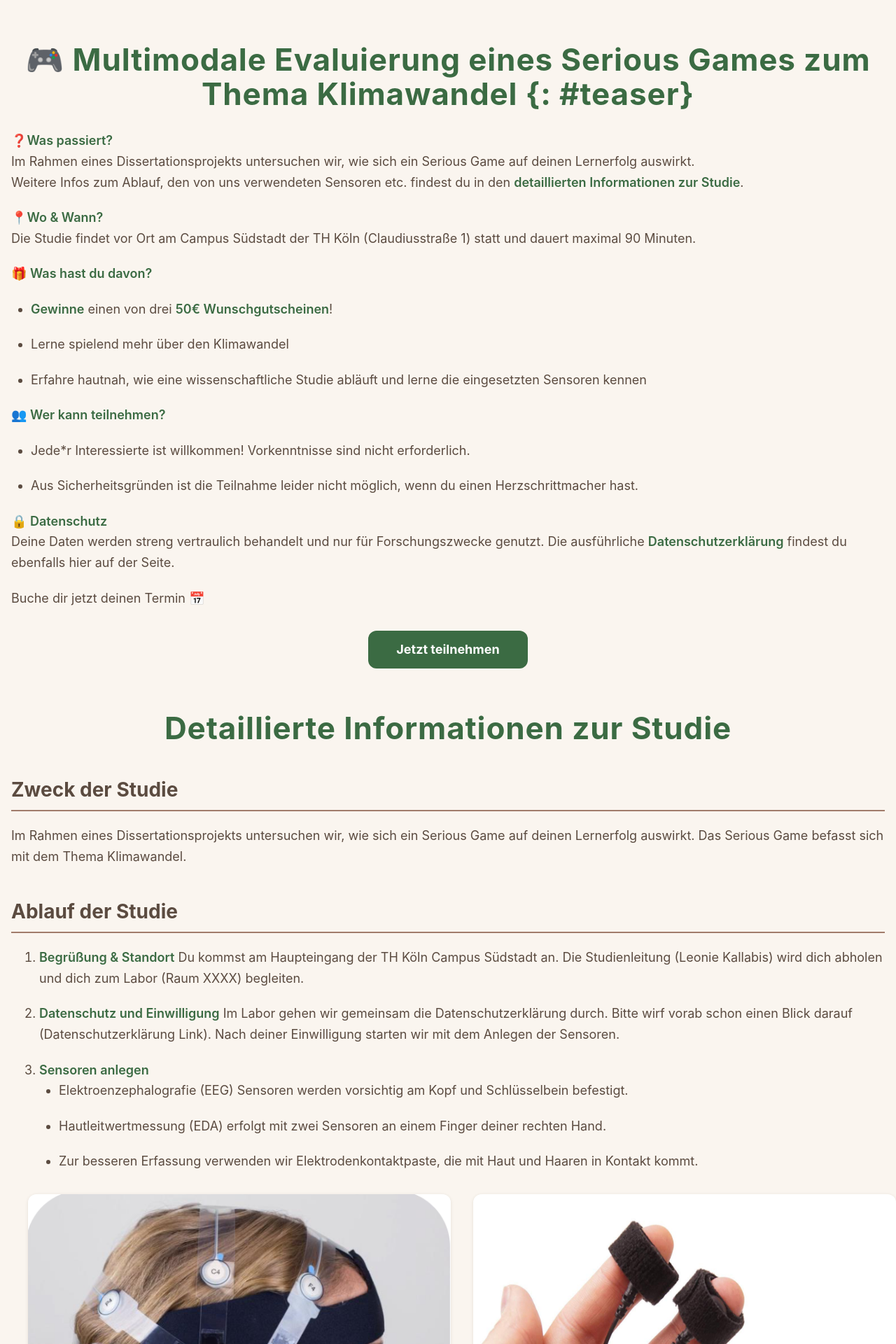
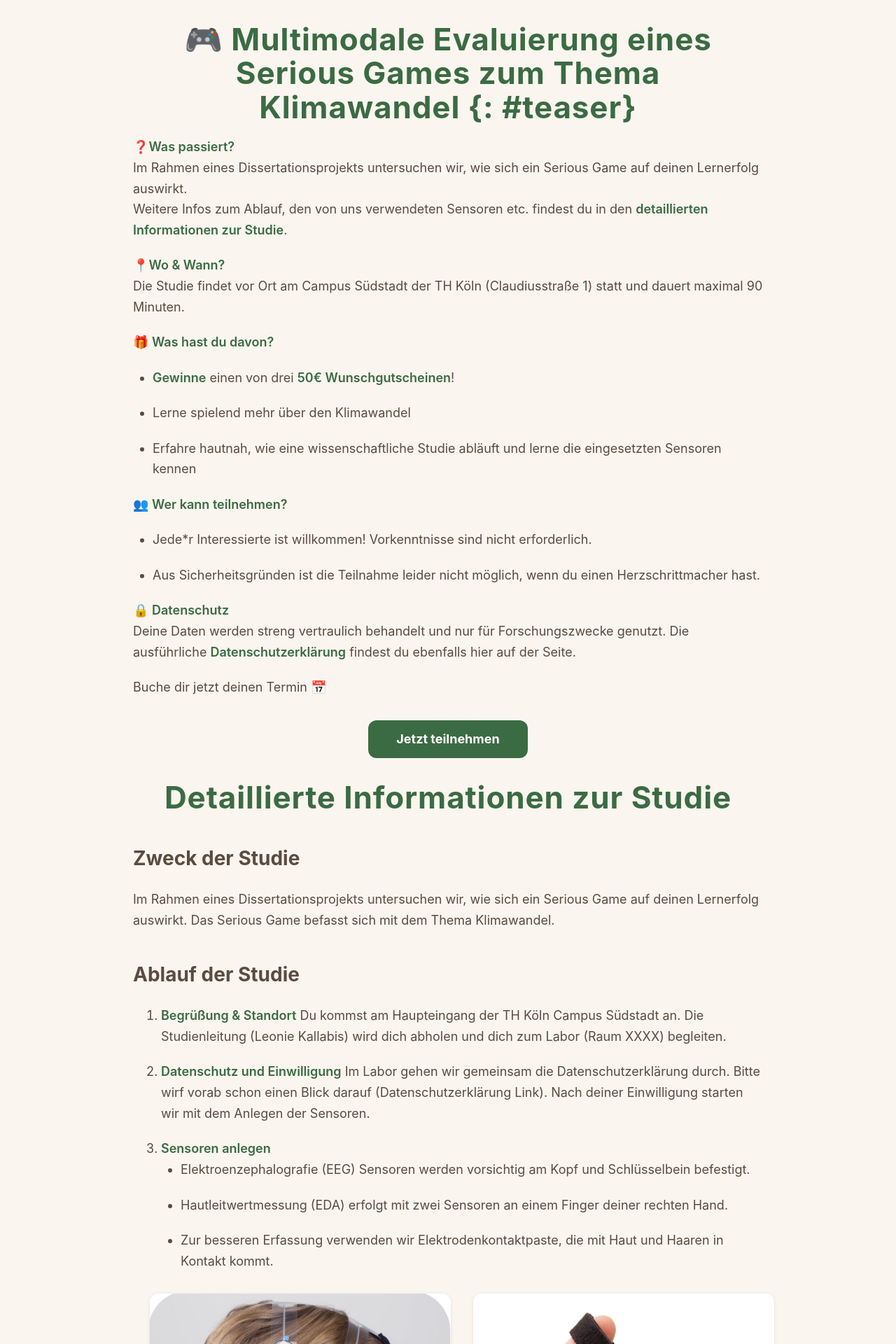
Before and after one commit to LeonieK/sg-study.github.io, a Jekyll site: the page built from index.md, in a window 1280 px wide. Shown: the top 1920 px of the page at 70% size. Built offline with Jekyll 4.4.1, drawn with Linux system fonts in a browser that asks for light colours.

Commit message:
Refactor CSS for body and heading styles
Updated body styles and modified heading styles for better readability.

```diff
--- a/assets/style.css
+++ b/assets/style.css
@@ -13,12 +13,17 @@
 body {
   font-family: 'Inter', -apple-system, BlinkMacSystemFont, "Segoe UI", Roboto, Helvetica, Arial, sans-serif;
   color: #3A3A3A;
-  background-color: #FAF5EF; /* sehr helles, warmes Sand */
+  background-color: #FAF5EF;
   margin: 0;
   padding: 2rem 1rem;
   line-height: 1.65;
   -webkit-font-smoothing: antialiased;
   -moz-osx-font-smoothing: grayscale;
+
+  /* Begrenzung der max. Textbreite für gute Lesbarkeit */
+  max-width: 900px;    /* oder etwa 720-900px je nach Geschmack */
+  margin-left: auto;
+  margin-right: auto;
 }
 
 /* Container für alle Sections */
@@ -46,28 +51,28 @@ section {
 }
 
 /* Überschriften */
-h1, h2 {
+
+/* h1 */
+h1 {
   font-weight: 700;
-  color: #3B6B43;
   margin-bottom: 1rem;
   letter-spacing: 0.02em;
-}
-
-h1 {
+  color: #3B6B43;
   font-size: 2.75rem;
   line-height: 1.1;
   text-align: center;
-  margin-bottom: 1.75rem;
+  margin-top: 0;
 }
 
+/* h2 - ohne Trennlinien */
 h2 {
   font-size: 1.75rem;
-  border-bottom: 2.5px solid #A17C6B; /* erdiger Ton */
-  padding-bottom: 0.35rem;
   margin-top: 2.5rem;
   margin-bottom: 1.3rem;
-  color: #5B4B40; /* dunklere erdfarbe für sekunden */
+  color: #5B4B40;
+  font-weight: 700;
   letter-spacing: normal;
+  border-bottom: none; /* Entfernt Trennlinie */
 }
 
 /* Absätze und Listen */
```
